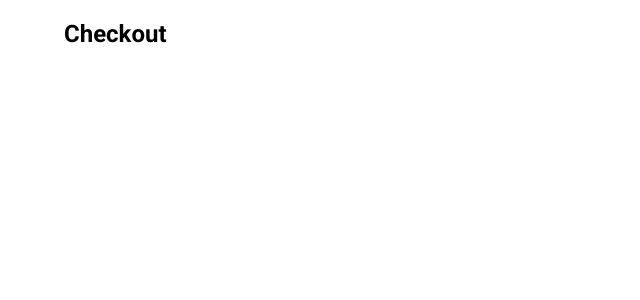
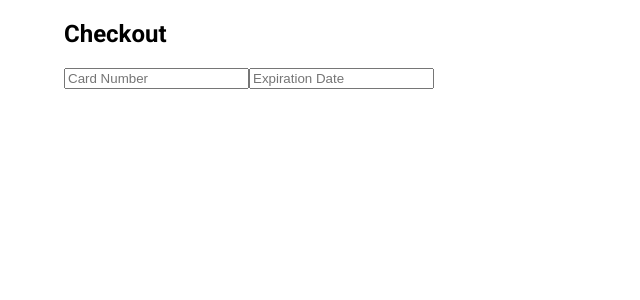
Before and after one commit to frrrolova/cow-app, a React (Vite) app: page /checkout in a window 1280 px wide. Shown: the top 300 px of the page, without its empty margins (0-640 px from the left). Built offline with nearby package versions, Linux system fonts and the light colour scheme.

Commit message:
feat: add some icons

```diff
--- /dev/null
+++ b/src/components/card/Card.tsx
@@ -0,0 +1,28 @@
+import { useState } from 'react'
+
+export function Card() {
+  const [cardValue, setCardValue] = useState<string>('')
+
+  return (
+    <>
+      <form>
+        <input
+          type="text"
+          maxLength={16}
+          minLength={16}
+          value={cardValue}
+          placeholder="Card Number"
+          onChange={(e) => {
+            const re = /^[0-9\b]+$/
+
+            // if value is not blank, then test the regex
+            if (e.target.value === '' || re.test(e.target.value)) {
+              setCardValue(e.target.value)
+            }
+          }}
+        />
+        <input type="text" placeholder="Expiration Date" />
+      </form>
+    </>
+  )
+}
--- a/src/pages/Checkout.tsx
+++ b/src/pages/Checkout.tsx
@@ -1,9 +1,17 @@
+import { Card } from '../components/card/Card'
+
 export function Checkout() {
   return (
     <>
       <header className="header">
         <h2>Checkout</h2>
       </header>
+      <div className="checkout">
+        <div className="checkout-info"></div>
+        <div className="checkout-payment">
+          <Card />
+        </div>
+      </div>
     </>
   )
 }
--- a/src/pages/Home.tsx
+++ b/src/pages/Home.tsx
@@ -5,6 +5,7 @@ import { NavigationBtn } from '../components/buttons/NavigationBtn'
 import LogoutOutlinedIcon from '@mui/icons-material/LogoutOutlined'
 import LoginOutlinedIcon from '@mui/icons-material/LoginOutlined'
 import PersonOutlineOutlinedIcon from '@mui/icons-material/PersonOutlineOutlined'
+import EditNoteOutlinedIcon from '@mui/icons-material/EditNoteOutlined'
 
 export function Home() {
   const navigate = useNavigate()
@@ -16,7 +17,13 @@ export function Home() {
       <header className="header">
         <h1>Home</h1>
         <nav className="navigation">
-          {!user && <NavigationBtn text="Create account" route="/register" />}{' '}
+          {!user && (
+            <NavigationBtn
+              text="Create account"
+              route="/register"
+              icon={<EditNoteOutlinedIcon />}
+            />
+          )}{' '}
           {user && (
             <NavigationBtn
               text="Account"
--- a/src/styles/index.scss
+++ b/src/styles/index.scss
@@ -60,3 +60,7 @@ li {
   display: flex;
   justify-content: center;
 }
+
+.checkout {
+  display: flex;
+}
```
Also changed, not shown: src/components/card/card.scss (added).
